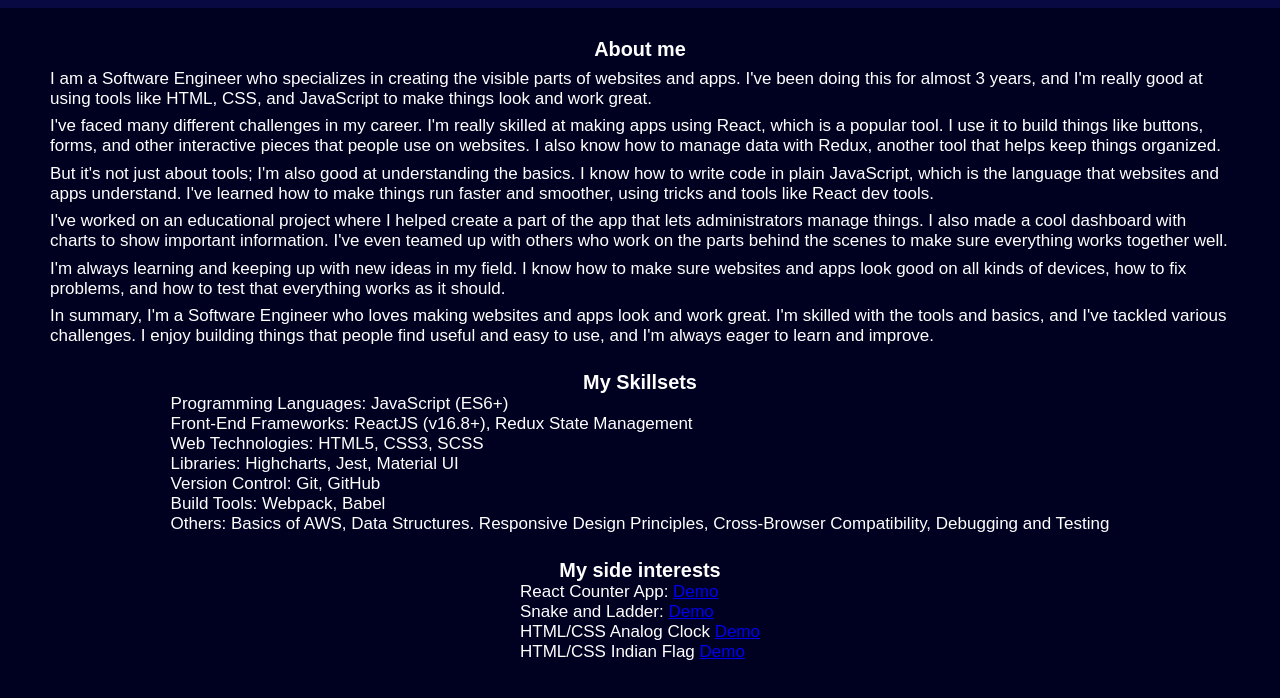
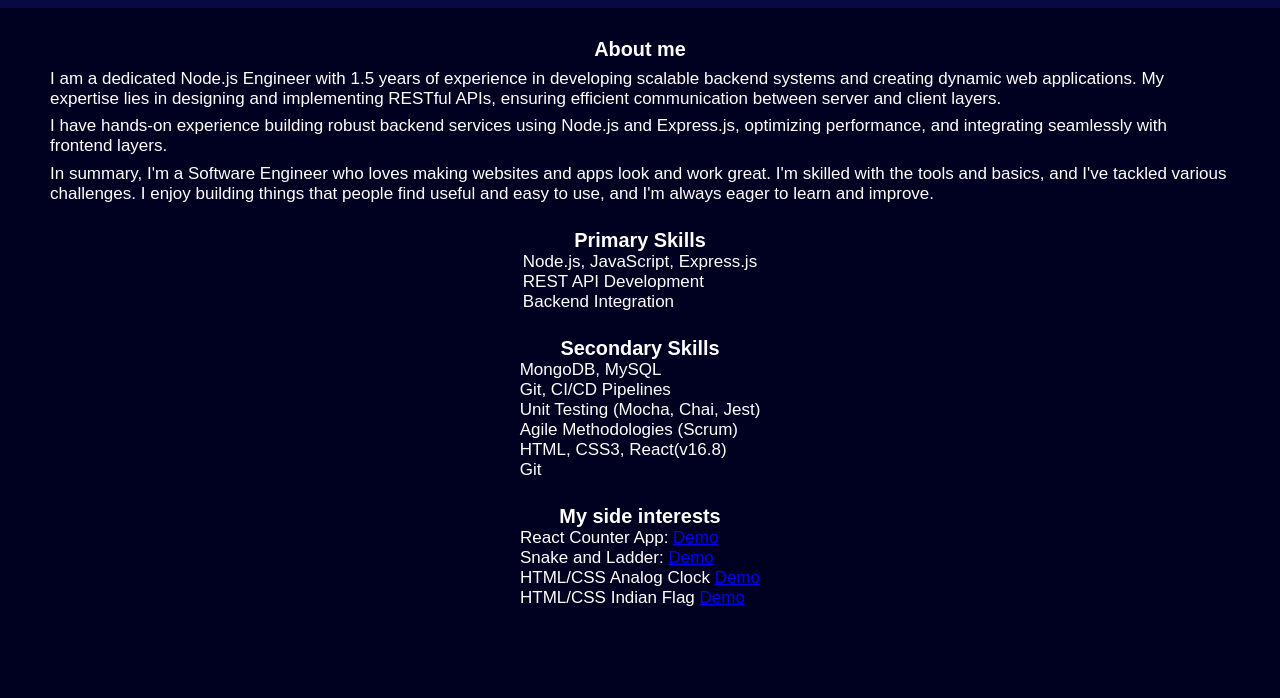
Before and after one commit to Nehagarg17/neha_portfolio_website, a plain HTML site: page about.html in a window 1280 px wide. Shown: the part 42-740 px from the top of the page. Drawn offline with nearby package versions, Linux system fonts and the light colour scheme.

Commit message:
Update portfolio

```diff
--- a/about.html
+++ b/about.html
@@ -15,36 +15,11 @@
     <div class="row">
       <h3 class="title-section">About me</h3>
       <div>
-        I am a Software Engineer who specializes in creating the visible parts of websites and apps. I've been doing
-        this
-        for almost 3 years, and I'm really good at using tools like HTML, CSS, and JavaScript to make things look and
-        work
-        great.
+        I am a dedicated Node.js Engineer with 1.5 years of experience in developing scalable backend systems and creating dynamic web applications. My expertise lies in designing and implementing RESTful APIs, ensuring efficient communication between server and client layers.
       </div>
       <div>
-        I've faced many different challenges in my career. I'm really skilled at making apps using React, which is a
-        popular tool. I use it to build things like buttons, forms, and other interactive pieces that people use on
-        websites. I also know how to manage data with Redux, another tool that helps keep things organized.
+        I have hands-on experience building robust backend services using Node.js and Express.js, optimizing performance, and integrating seamlessly with frontend layers.
       </div>
-
-      <div>
-        But it's not just about tools; I'm also good at understanding the basics. I know how to write code in plain
-        JavaScript, which is the language that websites and apps understand. I've learned how to make things run faster
-        and smoother, using tricks and tools like React dev tools.
-      </div>
-
-      <div>
-        I've worked on an educational project where I helped create a part of the app that lets administrators manage
-        things. I also made a cool dashboard with charts to show important information. I've even teamed up with others
-        who work on the parts behind the scenes to make sure everything works together well.
-      </div>
-
-      <div>
-        I'm always learning and keeping up with new ideas in my field. I know how to make sure websites and apps look
-        good
-        on all kinds of devices, how to fix problems, and how to test that everything works as it should.
-      </div>
-
       <div>
         In summary, I'm a Software Engineer who loves making websites and apps look and work great. I'm skilled with the
         tools and basics, and I've tackled various challenges. I enjoy building things that people find useful and easy
@@ -54,19 +29,25 @@
     </div>
     <div class="row">
       <h3 class="title-section">
-        My Skillsets
+        Primary Skills
       </h3>
       <ul>
-        <li>Programming Languages: JavaScript (ES6+)</li>
-        <li>Front-End Frameworks: ReactJS (v16.8+), Redux State Management</li>
-        <li>Web Technologies: HTML5, CSS3, SCSS</li>
-        <li>Libraries: Highcharts, Jest, Material UI</li>
-        <li>Version Control: Git, GitHub</li>
-        <li>Build Tools: Webpack, Babel</li>
-        <li>
-          Others: Basics of AWS, Data Structures. Responsive Design Principles, Cross-Browser Compatibility, Debugging
-          and Testing
-        </li>
+        <li>Node.js, JavaScript, Express.js</li>
+        <li>REST API Development</li>
+        <li>Backend Integration</li>
+      </ul>
+    </div>
+    <div class="row">
+      <h3 class="title-section">
+        Secondary Skills
+      </h3>
+      <ul>
+        <li>MongoDB, MySQL</li>
+        <li>Git, CI/CD Pipelines</li>
+        <li>Unit Testing (Mocha, Chai, Jest)</li>
+        <li>Agile Methodologies (Scrum)</li>
+        <li>HTML, CSS3, React(v16.8)</li>
+        <li>Git</li>
       </ul>
     </div>
     <div class="row">
```
